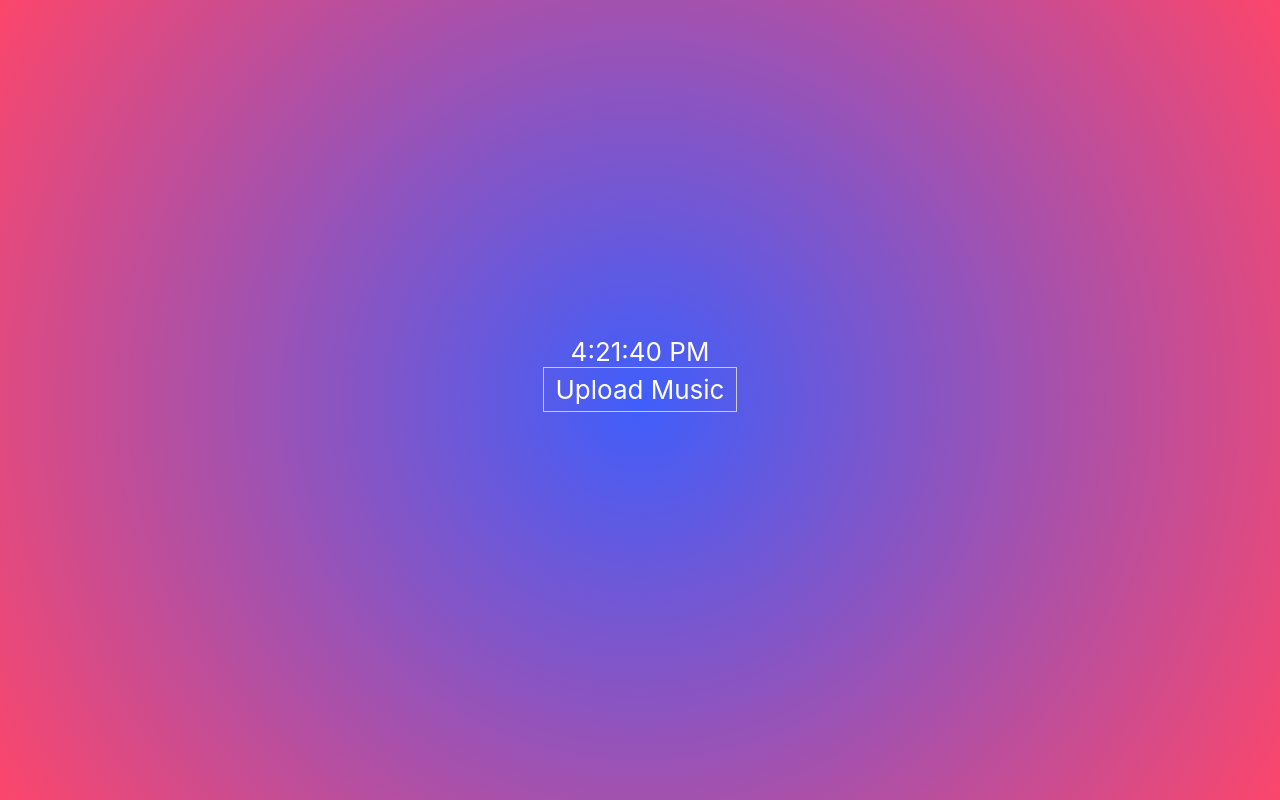
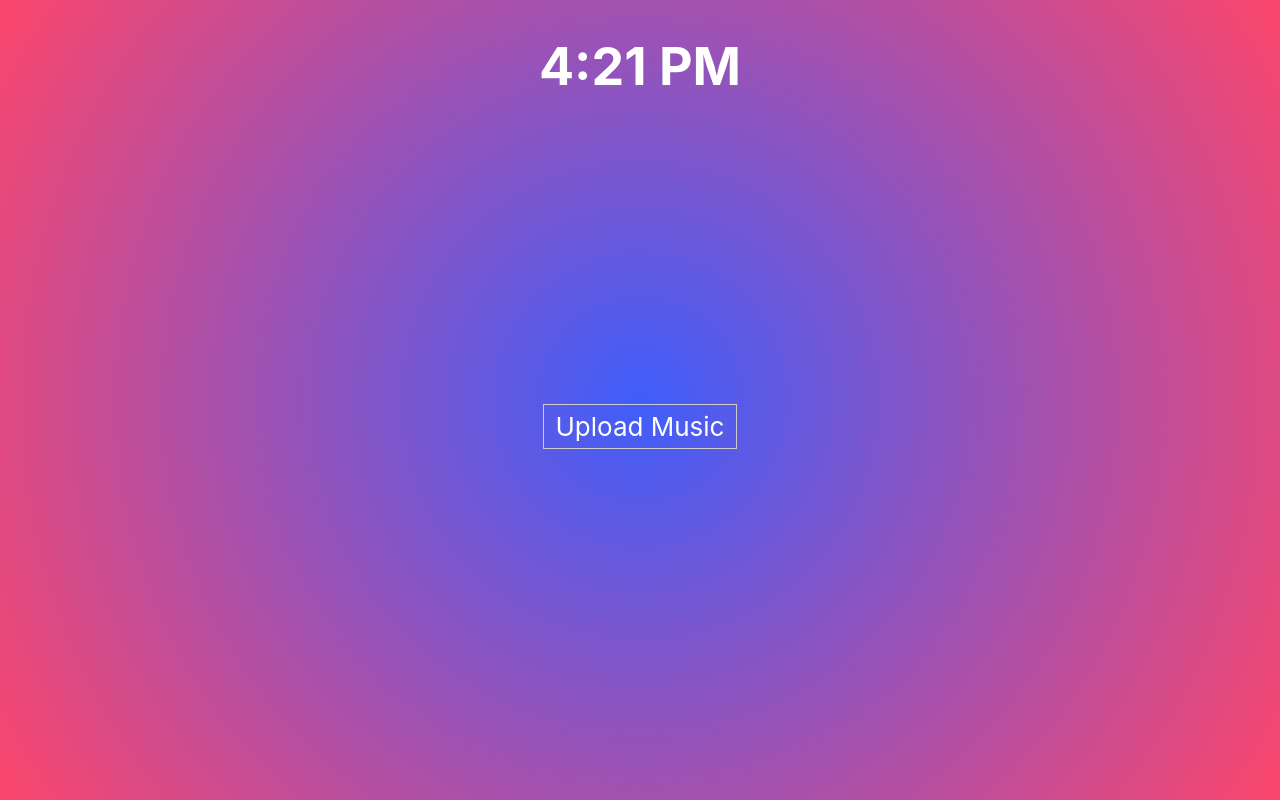
Before and after one commit to radioxeth/radio, a React (Create React App) app in the folder radio/: page / in a window 1280 px wide. Built offline with nearby package versions, Linux system fonts and the light colour scheme.

Commit message:
simple mp3 player

```diff
--- a/radio/package.json
+++ b/radio/package.json
@@ -23,6 +23,7 @@
     "test": "react-scripts test",
     "eject": "react-scripts eject"
   },
+  "proxy": "http://172.0.0.1:8080/",
   "eslintConfig": {
     "extends": [
       "react-app",
--- a/radio/src/App.css
+++ b/radio/src/App.css
@@ -13,10 +13,9 @@
   }
 }
 
-.App-header {
-  /* background-color: #282c34; */
+.App-container {
   background: rgb(63,94,251);
-background: radial-gradient(circle, rgba(63,94,251,1) 0%, rgba(252,70,107,1) 100%);
+  background: radial-gradient(circle, rgba(63,94,251,1) 0%, rgba(252,70,107,1) 100%);
   min-height: 100vh;
   display: flex;
   flex-direction: column;
@@ -24,6 +23,13 @@ background: radial-gradient(circle, rgba(63,94,251,1) 0%, rgba(252,70,107,1) 100
   justify-content: center;
   font-size: calc(10px + 2vmin);
   color: white;
+}
+
+.App-container>.App-header{
+  top:0;
+  left:0;
+  position: fixed;
+  width: 100%;
 }
 
 .App-link {
--- a/radio/src/App.tsx
+++ b/radio/src/App.tsx
@@ -1,15 +1,18 @@
 import React from 'react';
 import './App.css';
 import Clock from './components/clock/clock';
+import Finder from './components/ipfs/finder';
 import LoadPlaylist from './components/playlist/load';
 
 function App() {
   return (
     <div className="App">
-      <header className="App-header">
-        <Clock />
+      <div className="App-container">
+        <div className='App-header'>
+          <Clock />
+        </div>
         <LoadPlaylist />
-      </header>
+      </div>
     </div>
   );
 }
--- a/radio/src/components/clock/clock.tsx
+++ b/radio/src/components/clock/clock.tsx
@@ -1,12 +1,18 @@
 import React, { useState } from 'react'
 
 const Clock = () => {
-    const [time, setTime] = useState<string>(new Date().toLocaleTimeString())
-    window.setInterval(() => { setTime(new Date().toLocaleTimeString()) }, 1000)
+    const getTime = () => {
+        const date = new Date()
+        const hour = date.getHours()
+        const minute = date.getMinutes()
+        return `${hour % 12}:${minute < 10 ? '0' + minute : minute} ${hour >= 12 ? 'PM' : 'AM'}`
+    }
+    const [time, setTime] = useState<string>(getTime())
+    window.setInterval(() => { setTime(getTime()) }, 1000)
     return (
-        <div>
+        <h1>
             {time}
-        </div>
+        </h1>
     )
 }
 
--- a/radio/src/components/playlist/load.tsx
+++ b/radio/src/components/playlist/load.tsx
@@ -1,4 +1,5 @@
 import React, {
+    useEffect,
     useState
 } from 'react'
 import Player from './player'
@@ -6,7 +7,7 @@ import Playlist from './playlist'
 import './style.css'
 
 const LoadPlaylist = () => {
-    const playerId = 'player'
+    const playerId = 'player-id'
     const [fileList, setFileList] = useState<File[]>([])
     const [currentSongId, setCurrentSongId] = useState<number>(0)
 
@@ -48,36 +49,30 @@ const LoadPlaylist = () => {
         }
     }
 
+    function readFile(event: any, idx: number) {
+        _getMusic(event.target.result, idx)
+    }
+
+    function changeFile(idx: number) {
+        const reader = new FileReader()
+        reader.addEventListener('load', (e) => readFile(e, idx))
+        reader.readAsDataURL(fileList[idx])
+    }
+
     const _play = (idx: number) => {
-        setCurrentSongId(idx)
-
-        function readFile(event: any) {
-            _getMusic(event.target.result, idx)
+        try {
+            setCurrentSongId(idx)
+            changeFile(idx)
+        } catch (e) {
+            console.log(e)
         }
 
-        function changeFile() {
-            const reader = new FileReader()
-            reader.addEventListener('load', readFile)
-            reader.readAsDataURL(fileList[idx])
-        }
+    }
 
-        changeFile()
-    }
+    useEffect(() => { _play(0) }, [fileList])
 
     return (
         <div>
-            <label className='file-upload'>
-                <input
-                    type="file"
-                    accept="audio/mp3"
-                    name="inputfile"
-                    id="inputfile"
-                    multiple
-                    onChange={(e) => { _loadPlaylist(e) }}
-                />
-                Upload Music
-            </label>
-
             <Playlist
                 fileList={fileList}
                 play={_play}
@@ -91,6 +86,19 @@ const LoadPlaylist = () => {
                     playerId={playerId}
                 />
             }
+            <label className='file-upload'>
+                <input
+                    type="file"
+                    accept="audio/mp3"
+                    name="inputfile"
+                    id="inputfile"
+                    multiple
+                    onChange={(e) => { _loadPlaylist(e) }}
+                />
+                Upload Music
+            </label>
+
+
         </div>
     )
 }
```
Also changed, not shown: radio/proxy.config.js (added, +11 -0 lines), radio/src/components/ipfs/finder.tsx (+31 -6 lines).
